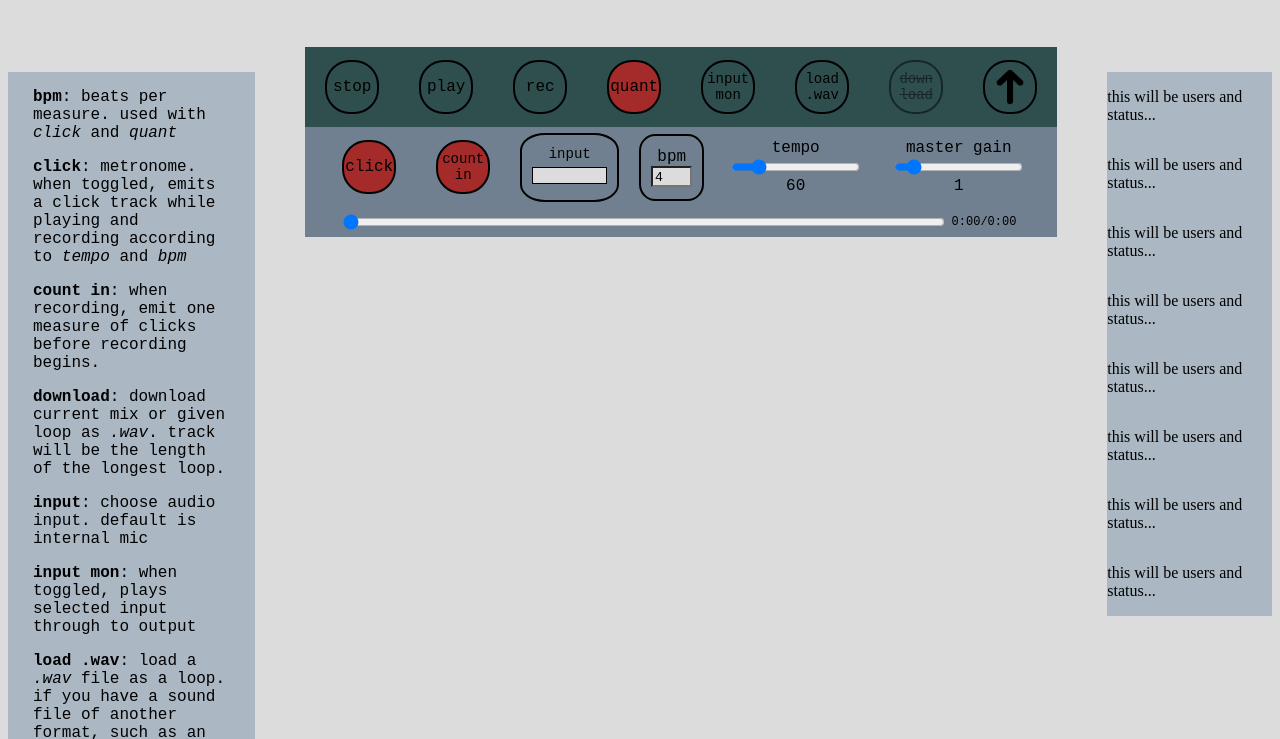
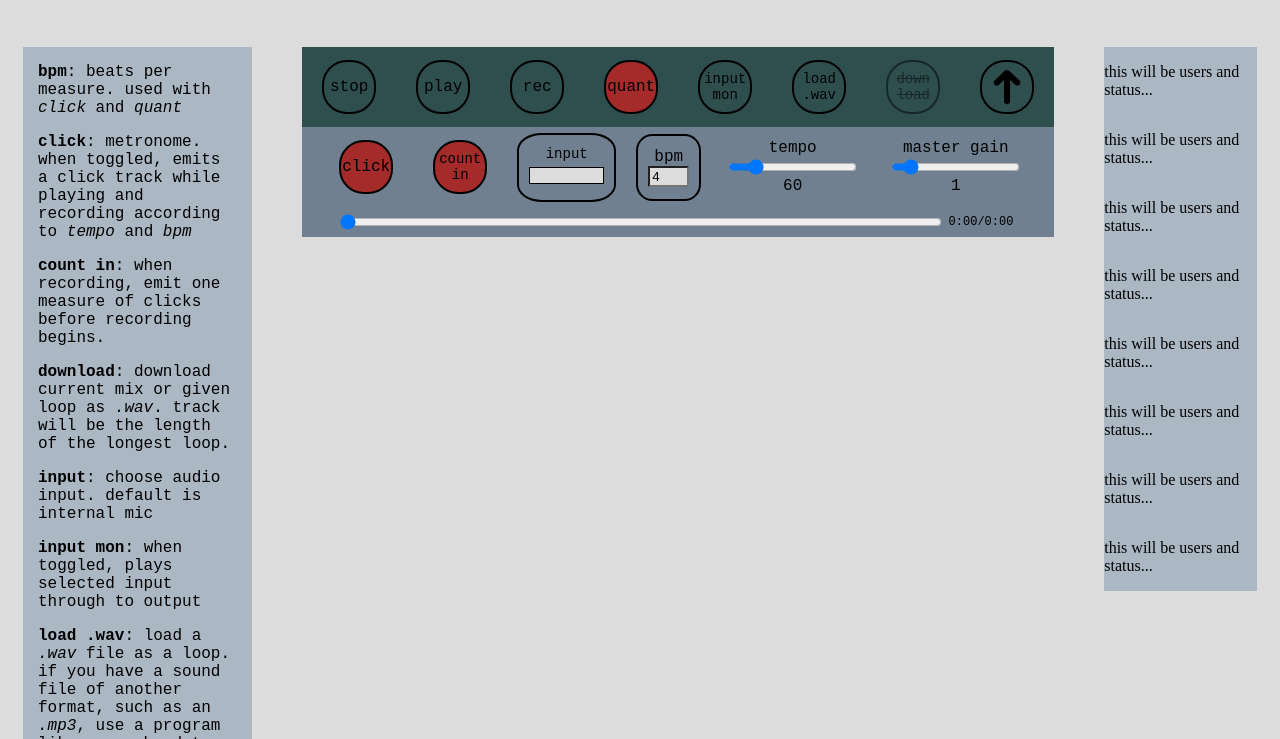
Before and after one commit to mgoldfield/nodelooper, a React app in the folder app/: page / in a window 1280 px wide. Shown: the part 45-784 px from the top of the page. Built offline with nearby package versions, Linux system fonts and the light colour scheme.

Commit message:
css tweaks

```diff
--- a/app/src/index.css
+++ b/app/src/index.css
@@ -29,30 +29,34 @@ body {
 
 .instructions {
     background-color: #abb8c4;
-    margin-top: 25px;
+    /* margin-top: 25px;*/
     width: 300px;
+    margin-left: 15px;
+    margin-right: 25px;
     display:flex;
     flex-direction: column;
     justify-content: center;
 }
 
 .instrucText {
-    padding-left: 25px;
-    padding-right: 25px;
+    padding-left: 15px;
+    padding-right: 15px;
     font-family: "Courier New", Courier, monospace;
 }
 
 .userStatusBar {
     background-color: #abb8c4;
-    margin-top: 25px;
+    /*margin-top: 25px;*/
+    margin-left: 25px;
+    margin-right: 15px;
     width: 200px;
     display:flex;
     flex-direction: column
 }
 
 .looper {
-    margin-left: 50px;
-    margin-right:50px;
+    margin-left: 25px;
+    margin-right:25px;
     width: 900px;
     background-color: goldenrod;
     display:flex;
```
